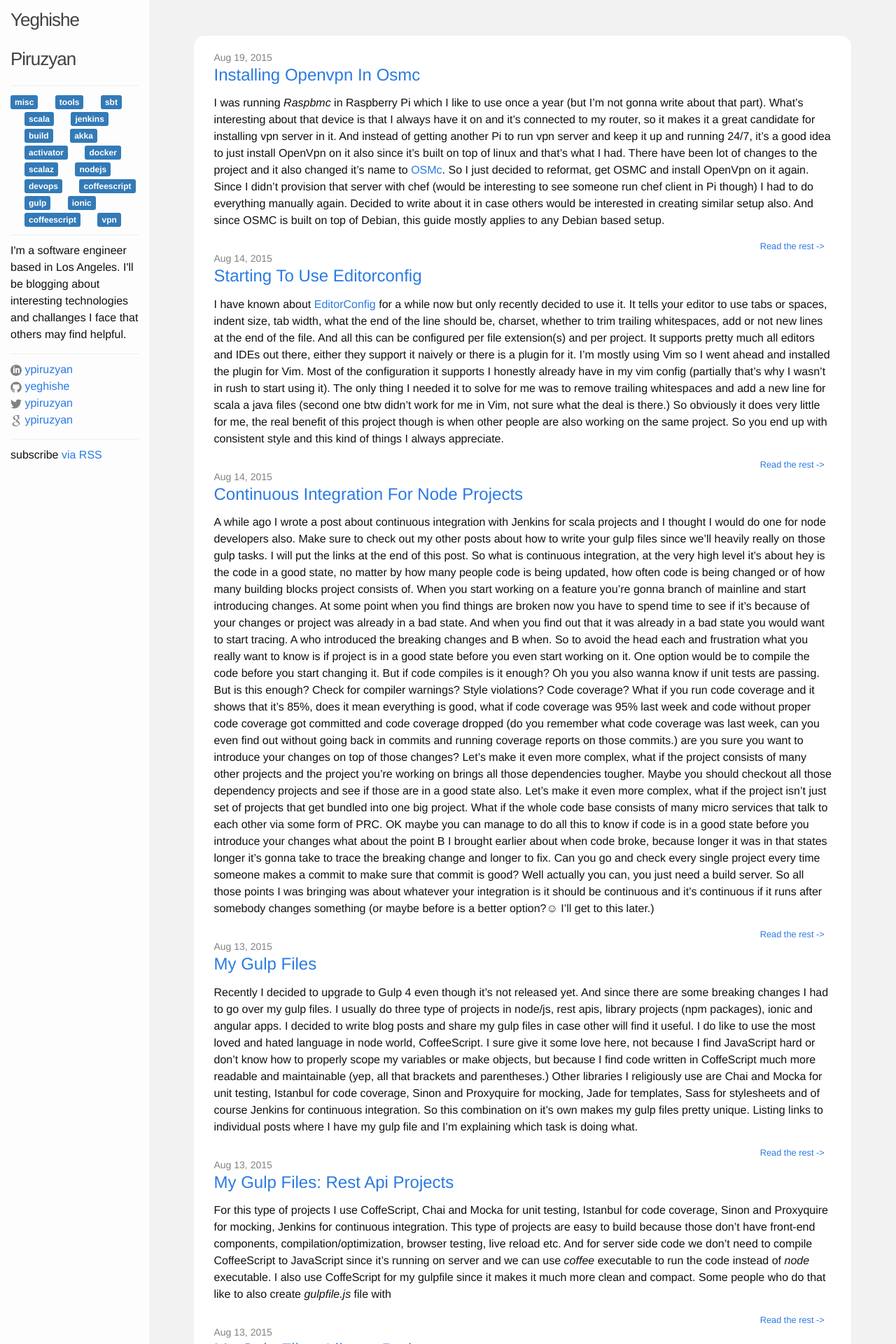
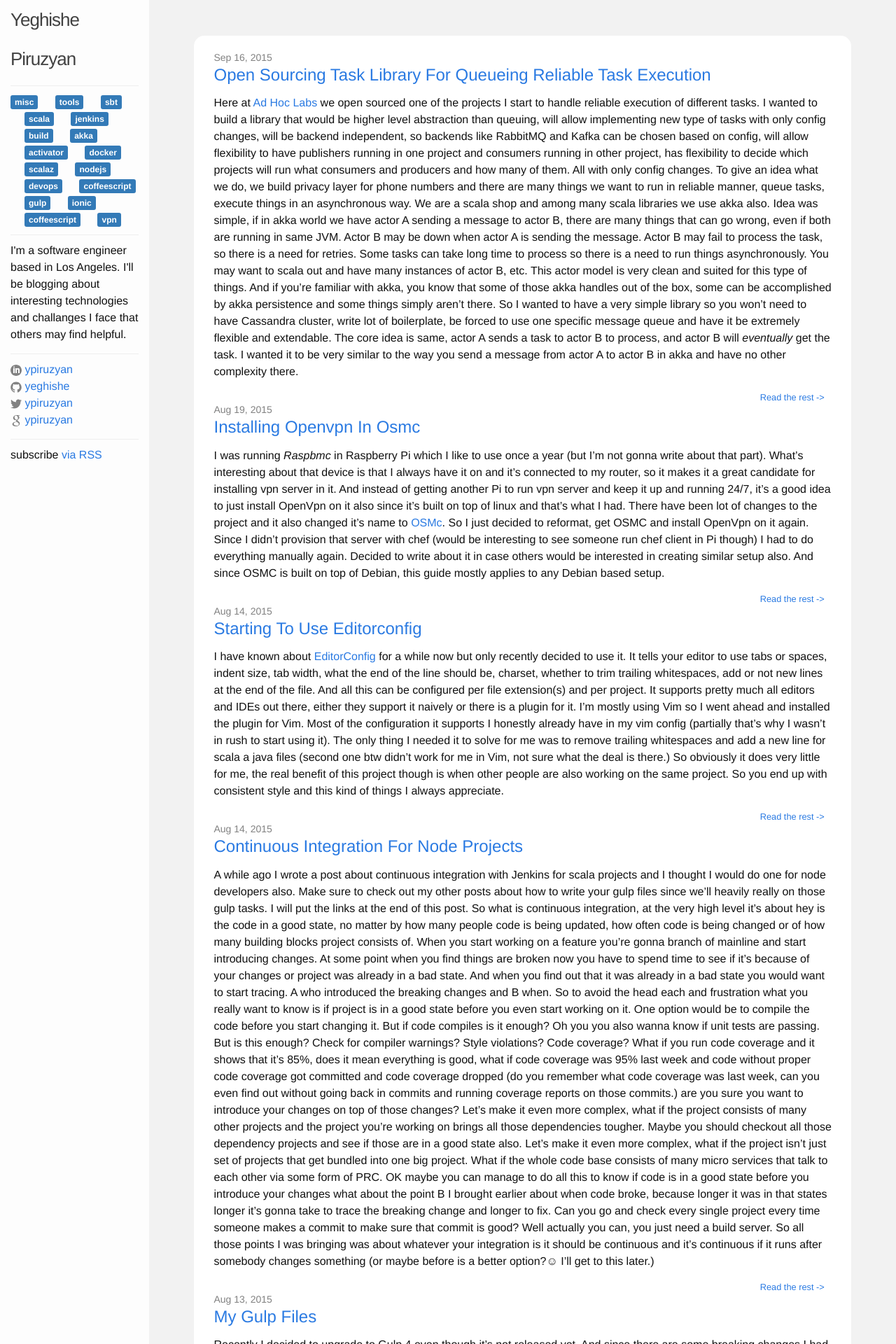
Before and after one commit to yeghishe/yeghishe.github.io, a Jekyll site: the page built from index.html, in a window 1280 px wide. Shown: the top 1920 px of the page at 70% size. Built offline with Jekyll 4.4.1, drawn with Linux system fonts in a browser that asks for light colours; the list of posts is cut into pages by our own code; some of the changed text lies outside the part shown.

Commit message:
new post

```diff
--- /dev/null
+++ b/_posts/2015-09-16-open-sourcing-task-library-for-queueing-reliable-task-execution.markdown
@@ -0,0 +1,142 @@
+---
+tags: scala
+---
+
+Here at [Ad Hoc Labs](http://adhoclabs.co/){:target="_blank"} we open sourced
+one of the projects I start to handle reliable execution of different tasks.
+I wanted to build a library that would be higher level abstraction than queuing,
+will allow implementing new type of tasks with only config changes, will be
+backend independent, so backends like RabbitMQ and Kafka can be chosen based on
+config, will allow flexibility to have publishers running in one project and
+consumers running in other project, has flexibility to decide which projects
+will run what consumers and producers and how many of them. All with only
+config changes.
+To give an idea what we do, we build privacy layer for phone numbers and
+there are many things we want to run in reliable manner, queue tasks, execute
+things in an asynchronous way. We are a scala shop and among many scala libraries
+we use akka also. Idea was simple, if in akka world we have actor A sending a
+message to actor B, there are many things that can go wrong, even if both are
+running in same JVM. Actor B may be down when actor A is sending the message.
+Actor B may fail to process the task, so there is a need for retries. Some
+tasks can take long time to process so there is a need to run things
+asynchronously. You may want to scala out and have many instances of actor B, etc.
+This actor model is very clean and suited for this type of things. And if
+you're familiar with akka, you know that some of those akka handles out of the
+box, some can be accomplished by akka persistence and some things simply aren't
+there. So I wanted to have a very simple library so you won't need to have
+Cassandra cluster, write lot of boilerplate, be forced to use one specific
+message queue and have it be extremely flexible and extendable.
+The core idea is same, actor A sends a task to actor B to process, and actor B
+will *eventually* get the task. I wanted it to be very similar to the way you
+send a message from actor A to actor B in akka and have no other complexity
+there.
+
+This is how messages is sent between two actors in Akka.
+![diagram 1]({% asset_path d1.png %})
+
+And this is how that same message is sent from actor A to actor B using Task
+library. You just wrap it in *Task* envelope, specifying the type of task
+(push message for example) and send it to *TaskActor*. Actor B will *eventually*
+receive that message.
+![diagram 2]({% asset_path d2.png %})
+
+What's happening under the hood is following:
+![diagram 3]({% asset_path d3.png %})
+Based on configuration, where Task library is embedded, we specify
+producers and consumers the project will run. Here is an example config,
+it specifies that this project is running *sometask* producer,
+*sometask* consumer(just for simplicity in this example both producer and
+consumers are running in some project) and destination actor which is actor B.
+This type of consumer is called proxy consumer since it's not processing
+messages (we'll see that there are consumers that process tasks on their own
+also), it get's messages and forwards them to another actor that will do the
+processing and respond (actor B in this instance). Once response is successful
+consumer marks the task as successfully completed, if it fails some other
+consumer of same type (most likely running on another box) will pick it up to
+process.
+
+{% highlight scala %}
+task {
+  producers = ["sometask"]
+  consumers = ["sometask"]
+  consumer-proxy-actors= {
+    sometask {
+      target-actor = "akka://my-system/user/actor-b"
+    }
+  }
+}
+{% endhighlight %}
+
+For all the producers and consumers specified in config, Task library will
+create consumer and producer actors which become children of *TaskActor* and
+are supervised by it. When *TaskActor* receives *Task* message it forwards it
+to the right producers based on type of the task, specified in *Task* messag.
+The actually message payload that's in *Task* messages will be send to the
+right queue (based on task type) in the backend (RabbitMQ for example.) From
+there the consumer for that type, that's listening on that queue, will
+receive the message, forward it to the actor specified in config and mark that
+task as completed when target actor finishes processing the message without
+failure. A thing to note here is that we're able to send any case class in
+queued manner to any destination actor just by adding configuration.
+
+This is simple and clean, at least user facing part. This is more of a generic
+model that allows to implement any type of task. There are more specific or
+common cases also, for example sending a push notification,
+publishing analytic events, downloading a file and putting it on s3, etc. For
+those it can be simplified even farther, and the way to do it to have regular
+consumers instead of proxy consumers. For example consumer for push
+notifications when getting the message it can send the push itself instead of
+forwarding it to another actor. And that's what gives the library another
+vector of extensibility. People can add this type of reusable consumers into Task
+library directly and it'll be able to do lot of things out of the box.
+With this type of common tasks all we have is this:
+![diagram 4]({% asset_path d4.png %})
+
+And under the hood it will do:
+![diagram 5]({% asset_path d5.png %})
+
+Those are the features we have in current version of Ad Hoc Labs Task library.
+There are lot of other things I want to build for it and open sourcing it was
+the first stage. Hopping other people will be excited about the library and
+will contribute. My plan is to have
+[Ad Hoc Labs version](https://github.com/adhoclabs/task){:target="_blank"} be
+the stable version and build all new feature in
+[my fork](https://github.com/yeghishe/task){:target="_blank"} without worrying
+about backward compatibility. When version 1.0.0 is reached, then merge back.
+To just give some idea what I would like to build for v1.0.0:
+
+* Implement Kafka and Redis backends. Right now only RabbitMQ backend is supported
+* Cleaner way to configure number of workers
+* Retries
+* More built in consumers, Mixpanel, S3, etc...
+* Use travis CI for builds since Ad Hoc Labs Jenkins is private
+* Artifacts to be published in Maven central since Ad Hoc Labs Nexus is private
+* Separate project for examples code
+
+And the biggest change is to make the project relevant to non Scala shops also.
+More about that, when you think about it there are two clear partitions there,
+one is publisher side and other is consumer side.
+![diagram 6]({% asset_path d6.png %})
+
+Built in or common consumers
+will be built right into Task library and it'll always be Scala. Producer side
+however doesn't have to be Scala. As long as message gets to the backend and
+there is predefined protocol for messages, task library workers can pick it up
+and process the task.
+![diagram 7]({% asset_path d7.png %})
+
+That would be a good idea if some people already have infrastructure that talks
+to RabbitMQ or Kafka. A cleaner approach would be to put an HTTP layer on top of
+task library, which will take the massages from rest layer and use publisher
+infrastructure that's already in Task library. This way backend will still be
+encapsulated and plugable. A couple servers will run Task HTTP service behind
+the load balancer for producing and set of servers will run Task library directly
+as workers (which it already is able to do.)
+![diagram 8]({% asset_path d8.png %})
+
+This will make the project go beyond being a nice scala library but also a
+project that's able to process common tasks in reliable manner and can be used
+from any codebase written in any language. Current open items will be tracked
+in [Github issues](https://github.com/yeghishe/task/issues){:target="_blank"}
+and if you're interested in contributing or have a question feel free to jump
+into the [Gitter room](https://gitter.im/yeghishe/task){:target="_blank"}.
--- a/css/main.scss
+++ b/css/main.scss
@@ -51,3 +51,9 @@ $on-laptop:        800px;
         "customize",
         "syntax-highlighting"
 ;
+
+img {
+  width: 70%;
+  display: block;
+  margin: 0 auto;
+}
```
Also changed, not shown: assets/posts/open-sourcing-task-library-for-queueing-reliable-task-execution/d1.png (added), assets/posts/open-sourcing-task-library-for-queueing-reliable-task-execution/d2.png (added), assets/posts/open-sourcing-task-library-for-queueing-reliable-task-execution/d3.png (added), assets/posts/open-sourcing-task-library-for-queueing-reliable-task-execution/d4.png (added), assets/posts/open-sourcing-task-library-for-queueing-reliable-task-execution/d5.png (added), assets/posts/open-sourcing-task-library-for-queueing-reliable-task-execution/d6.png (added), assets/posts/open-sourcing-task-library-for-queueing-reliable-task-execution/d7.png (added), assets/posts/open-sourcing-task-library-for-queueing-reliable-task-execution/d8.png (added).
